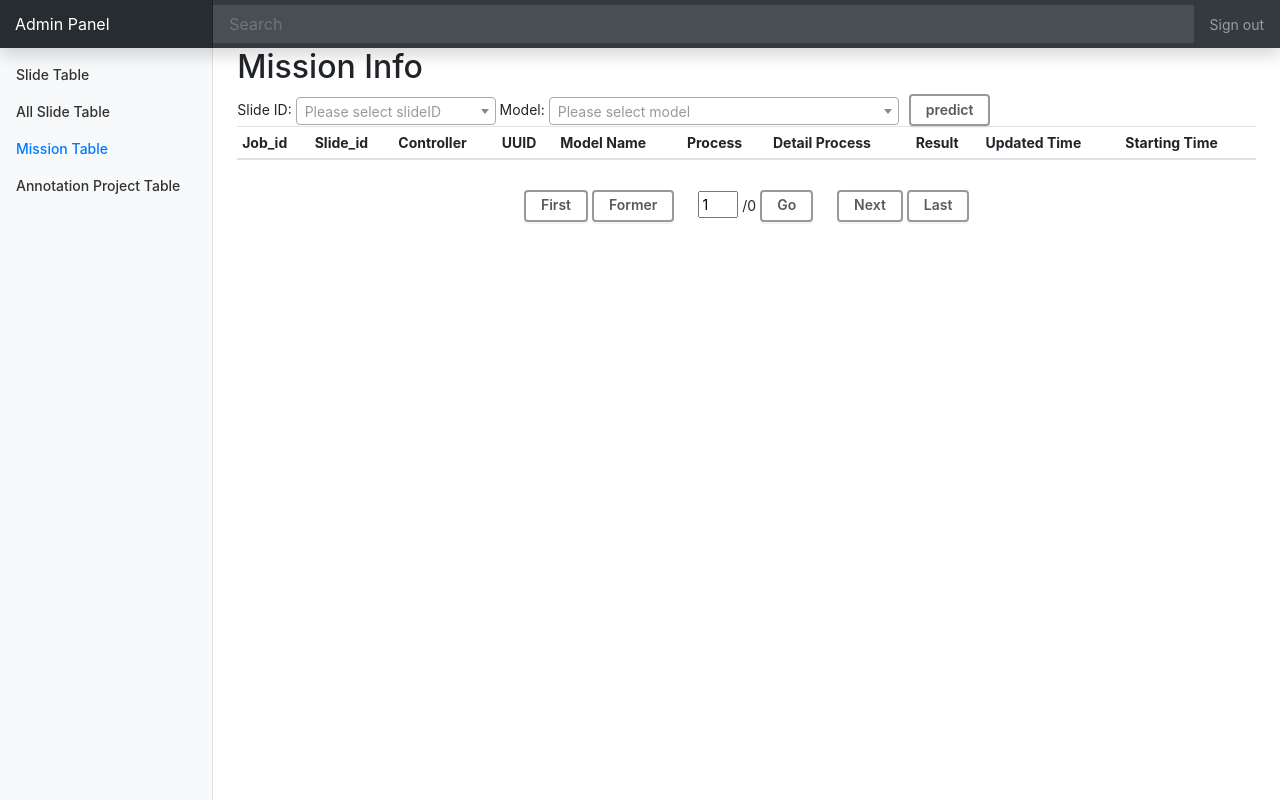
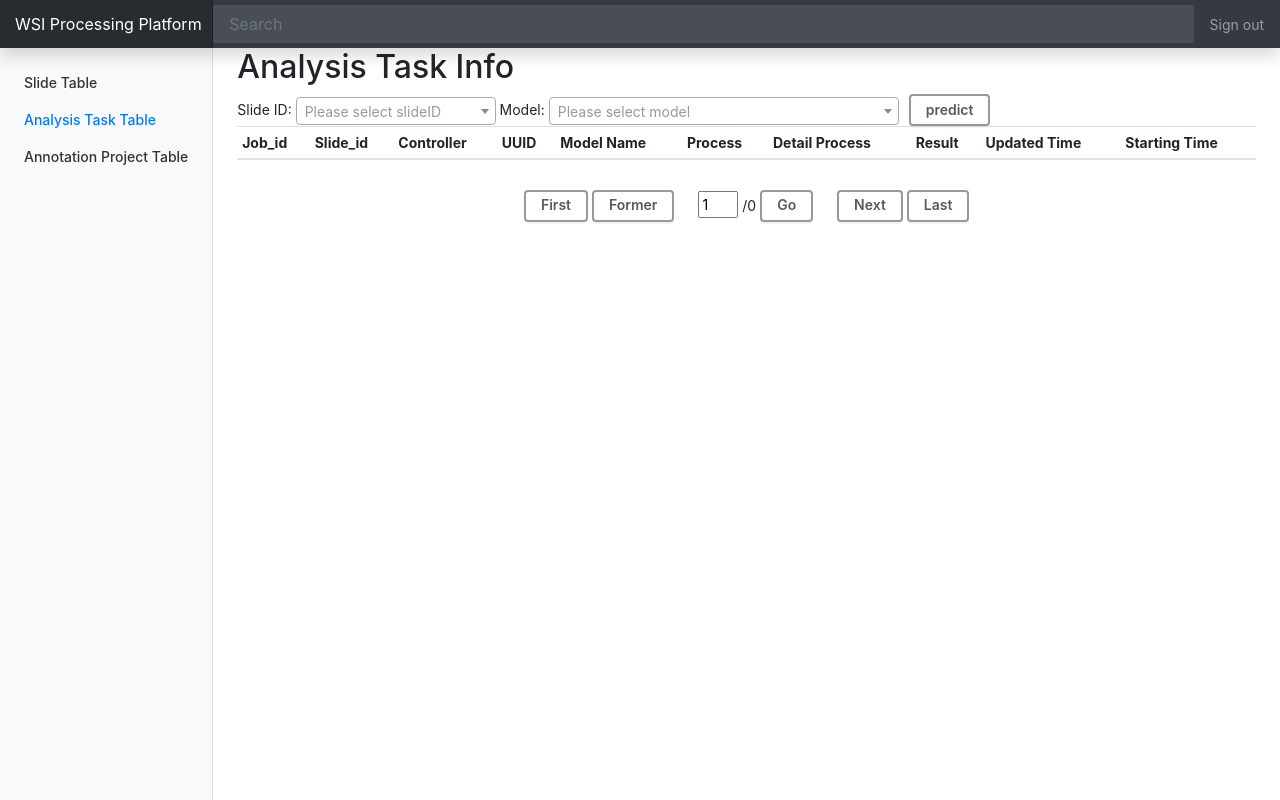
Before and after one commit to 6zhc/WSI-online-analysis-framework, a Flask app: page /mission_table in a window 1280 px wide. Run offline with Flask 2, Linux system fonts and the light colour scheme; a user stored in the database is signed in; data that the repository does not hold is empty; some libraries are stand-ins or nearby versions.

Commit message:
change website title.

```diff
--- a/templates/login.html
+++ b/templates/login.html
@@ -46,7 +46,7 @@
                         </label>
                     </div>
                     <button class="btn btn-lg btn-primary btn-block" type="submit" name="submit">Sign in</button>
-                    <p class="mt-4 mb-3  "> Powered by &copy; Haichuan Zhang <br/> Email:
+                    <p class="mt-4 mb-3  "> Powered by &copy;Haichuan Zhang <br/> Email:
                         zhanghaichuan1998@gmail.com
                     </p>
                 </form>
--- a/templates/mission_table.html
+++ b/templates/mission_table.html
@@ -23,12 +23,12 @@
 </head>
 
 
-<title>OpenHI Admin Panel</title>
+<title>WSI Processing Platform</title>
 </head>
 
 <body data-gr-c-s-loaded="true">
 <nav class="navbar navbar-dark fixed-top bg-dark flex-md-nowrap p-0 shadow">
-    <a class="navbar-brand col-sm-3 col-md-2 mr-0" href="#">Admin Panel</a>
+    <a class="navbar-brand col-sm-3 col-md-2 mr-0" href="#">WSI Processing Platform</a>
     <input class="form-control form-control-dark w-100" type="text" placeholder="Search" aria-label="Search">
     <ul class="navbar-nav px-3">
         <li class="nav-item text-nowrap">
@@ -41,20 +41,16 @@
     <div class="row">
         <nav class="col-md-2 d-none d-md-block bg-light sidebar">
             <div class="sidebar-sticky">
-                <ul class="nav flex-column">
+                <ul class="nav flex-column mt-2 ml-2">
                     <li class="nav-item">
-                        <a class="nav-link" href="slide_table">
+                        <a class="nav-link" href="slide_table?item_per_page=15">
                             Slide Table
                         </a>
                     </li>
-                    <li class="nav-item">
-                        <a class="nav-link" href="slide_table?item_per_page=10000">
-                            All Slide Table
-                        </a>
-                    </li>
+
                     <li class="nav-item">
                         <a class="nav-link active" href="mission_table">
-                            Mission Table
+                            Analysis Task Table
                         </a>
                     </li>
                     <li class="nav-item">
@@ -67,7 +63,7 @@
         </nav>
 
         <main role="main" class="col-md-9 ml-sm-auto col-lg-10 px-4">
-            <h2>Mission Info</h2>
+            <h2>Analysis Task Info</h2>
             {#            <form action="/predict_mask_make" method="POST"#}
             {#                  enctype="multipart/form-data">#}
             {#                Slide ID: <input type="text" name="slide_id"/>#}
```
Also changed, not shown: templates/annotation_project_table.html (+5 -10 lines), templates/slide_table.html (+6 -10 lines).
